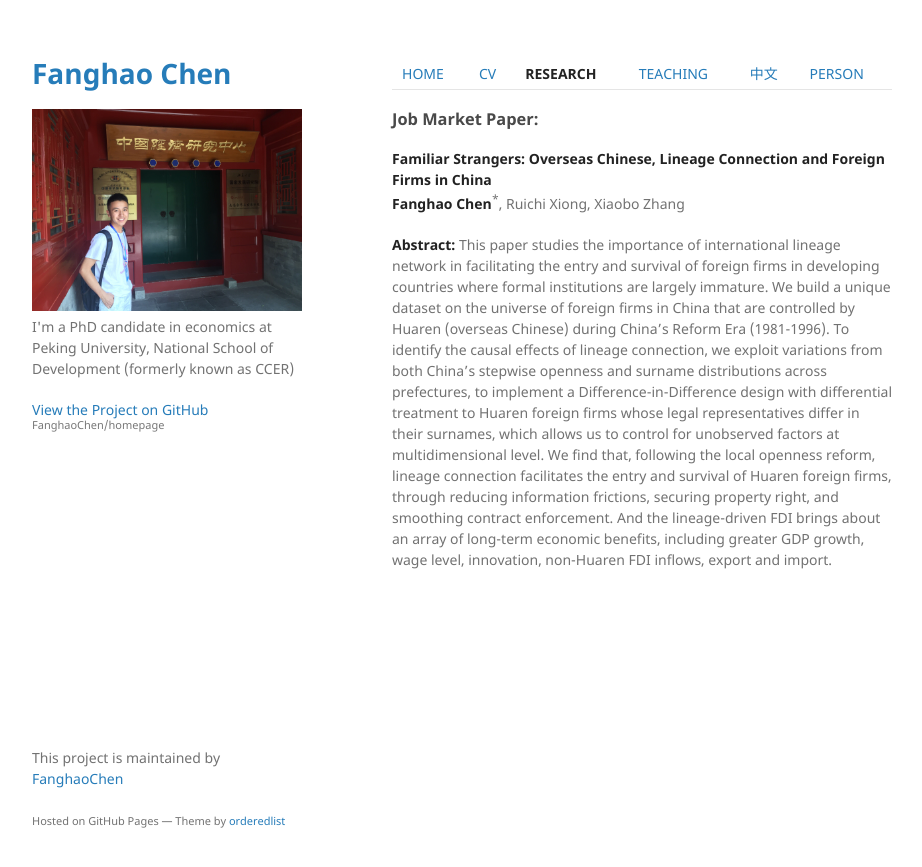
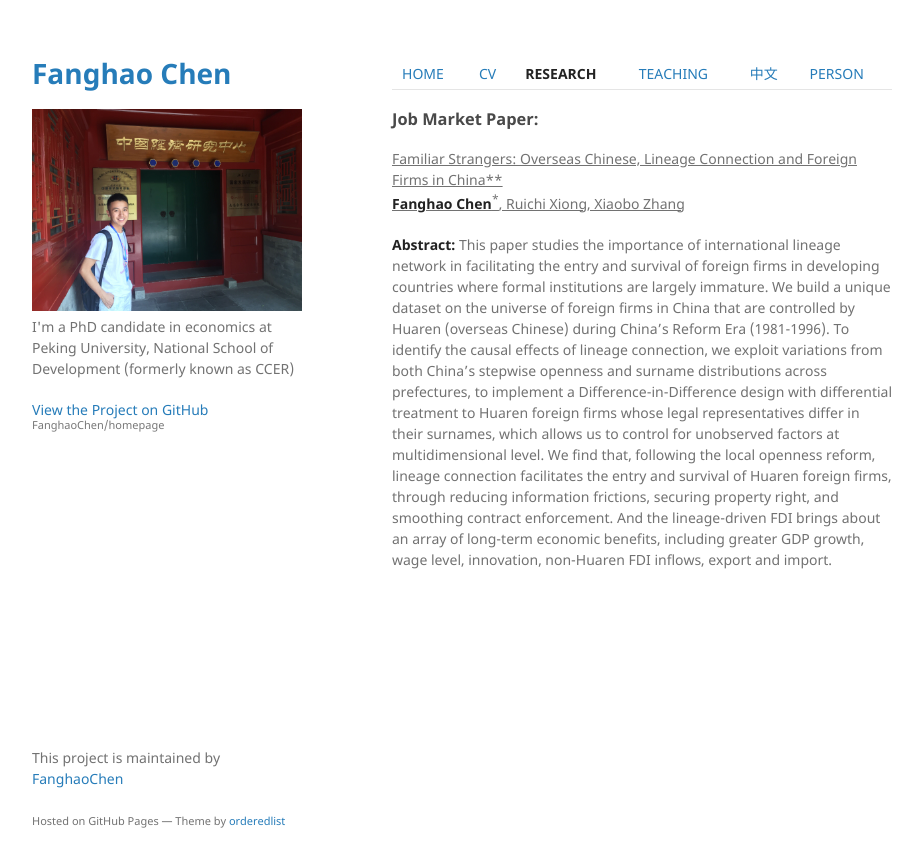
Before and after one commit to FanghaoChen/homepage, a Jekyll site: the page built from research.md, in a window 1280 px wide. Shown: the top 867 px of the page, without its empty margins (178-1100 px from the left). Built offline with Jekyll 4.4.1, drawn with Linux system fonts in a browser that asks for light colours; part of the change alters nothing that is shown.

```diff
--- a/research.md
+++ b/research.md
@@ -6,7 +6,7 @@ layout: default
 
 ### Job Market Paper:
 
-**Familiar Strangers: Overseas Chinese, Lineage Connection and Foreign Firms in China** <br/>
+<ins>Familiar Strangers: Overseas Chinese, Lineage Connection and Foreign Firms in China** <ins> <br/>
 **Fanghao Chen**<sup>*</sup>, Ruichi Xiong, Xiaobo Zhang
 
 **Abstract:** This paper studies the importance of international lineage network in facilitating the entry and survival of foreign firms in developing countries where formal institutions are largely immature. We build a unique dataset on the universe of foreign firms in China that are controlled by Huaren (overseas Chinese) during China’s Reform Era (1981-1996). To identify the causal effects of lineage connection, we exploit variations from both China’s stepwise openness and surname distributions across prefectures, to implement a Difference-in-Difference design with differential treatment to Huaren foreign firms whose legal representatives differ in their surnames, which allows us to control for unobserved factors at multidimensional level. We find that, following the local openness reform, lineage connection facilitates the entry and survival of Huaren foreign firms, through reducing information frictions, securing property right, and smoothing contract enforcement. And the lineage-driven FDI brings about an array of long-term economic benefits, including greater GDP growth, wage level, innovation, non-Huaren FDI inflows, export and import.
```
